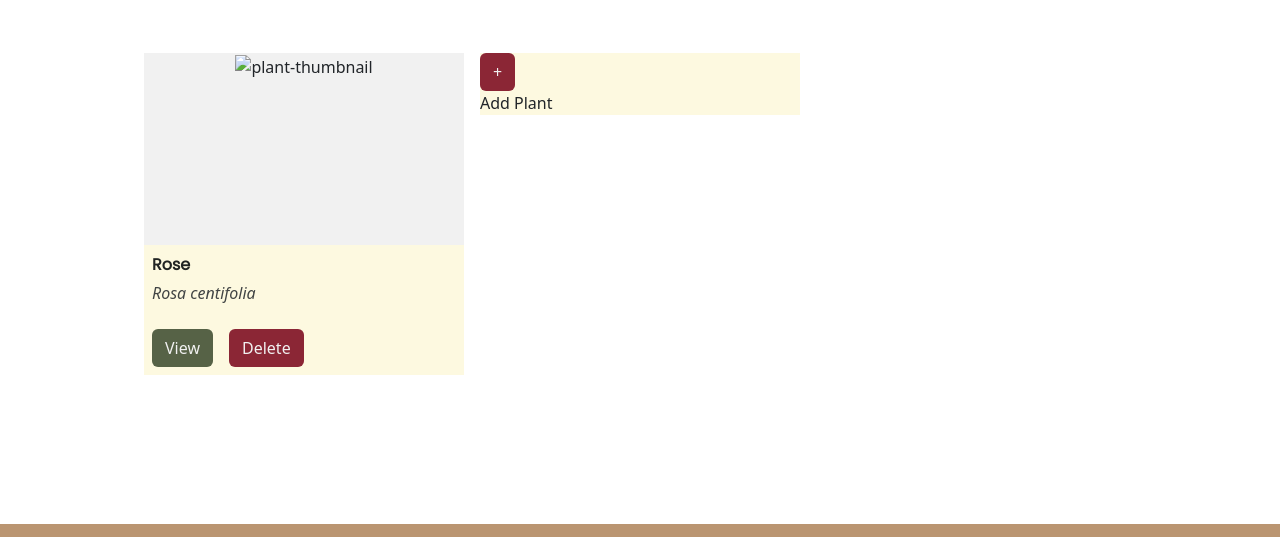
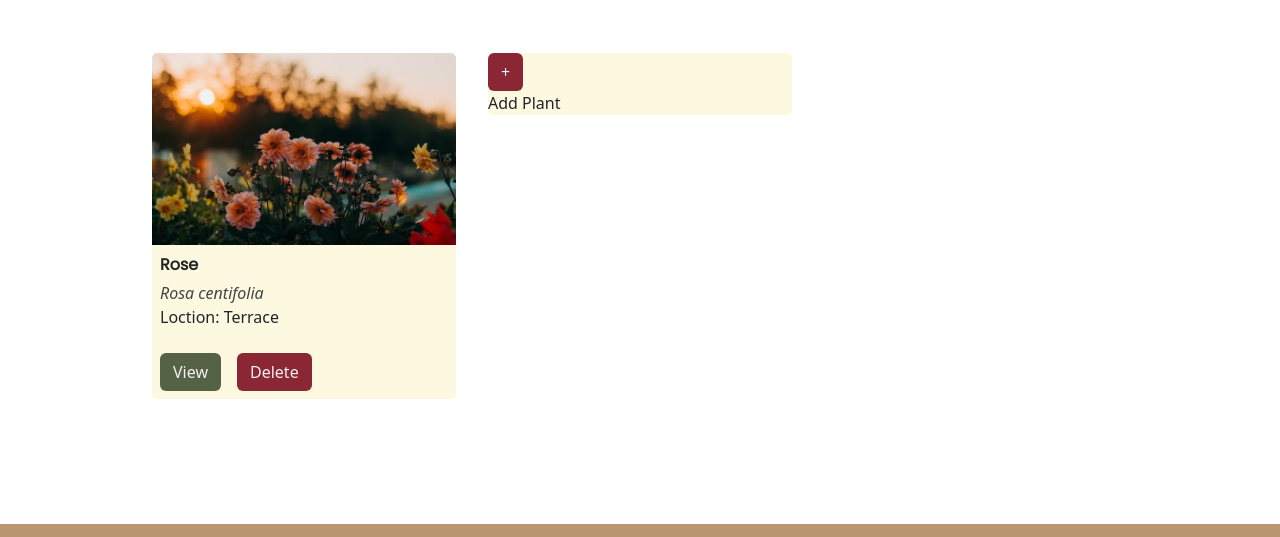
Before and after one commit to Tulasi2304/plant-care-tracker-app, a plain HTML site: page plants.html in a window 1280 px wide. Shown: the part 216-753 px from the top of the page. Drawn offline with nearby package versions, Linux system fonts and the light colour scheme.

Commit message:
Update plants style

```diff
--- a/css/styles.css
+++ b/css/styles.css
@@ -153,9 +153,21 @@ p.navbar-brand {
 
 .plant-card {
     background-color: var(--cornsilk);
+    border-radius: 5px;
+    box-shadow: none;
+    transform: perspective(100px) translateZ(0px);
+    transition: box-shadow 125ms ease-in-out,
+                transform 125ms ease-in-out;
+}
+
+.plant-card:hover {
+    box-shadow: 5px 5px 7px 0px #21242347;
+    transform: perspective(100px) translateZ(2px);
+
 }
 
 .plant-card-image {
+    border-radius: 5px 5px 0 0;
     height: 12rem;
     max-width: 100%;
     background-color: var(--white-alt);
@@ -164,17 +176,14 @@ p.navbar-brand {
 }
 
 .plant-card-image img {
+    width: 100%;
+    border-radius: 5px 5px 0 0;
     height: inherit;
     transform: scale(1);
     opacity: 1;
     transition-property: transform, opacity;
     transition-duration: 200ms;
     transition-timing-function: ease-in-out;
-}
-
-.plant-card-image img:hover {
-    opacity: 0.75;
-    transform: scale(1.2);
 }
 
 .plant-card-body {
@@ -194,8 +203,13 @@ p.navbar-brand {
 
 .scientific-name {
     margin-top: 0;
+    margin-bottom: 0;
     font-style: italic;
     opacity: 0.85;
+}
+
+.location {
+    margin-top: 0;
 }
 
 .flex {
--- a/plants.html
+++ b/plants.html
@@ -43,7 +43,7 @@
     <h1 class="title">My Plants</h1>
 
     <div id ="plantsList" class="row pt-5 pb-5 mx-lg-4 px-3 px-lg-5">
-        <div class="col-lg-4 pb-3 px-2 add-plant">
+        <div class="col-lg-4 pb-3 px-3 add-plant">
           <div class="plant-card">
             <button id="addPlant" type="button" class="btn">+</button>
             <p>Add Plant</p>
--- a/script.js
+++ b/script.js
@@ -62,19 +62,19 @@ const testPlant = {
 function displayPlant(plant) {
   let { id, name, scientificName: sciName, location: loc } = plant;
   let newPlant = document.createElement('div');
-  newPlant.className = 'col-lg-4 pb-3 px-2';
+  newPlant.className = 'col-lg-4 pb-3 px-3';
   let plantCard = document.createElement('div');
   plantCard.classList.add("plant-card");
   plantCard.id = `no-${id}`;
   newPlant.appendChild(plantCard);
   let plantCardImg = document.createElement('div');
   plantCardImg.classList.add("plant-card-image");
-  plantCardImg.innerHTML = `<img src="${""}" alt="plant-thumbnail">`;
+  plantCardImg.innerHTML = `<img src="${"images/pexels-irina-iriser-1408199.jpg"}" alt="plant-thumbnail">`;
   plantCard.appendChild(plantCardImg);
   let plantCardBody = document.createElement('div');
   plantCardBody.classList.add("plant-card-body");
   plantCardBody.innerHTML =
-    `<p class="plant-name"><a href="#">${name}</a></p> <p class="scientific-name">${sciName}</p>`;
+    `<p class="plant-name"><a href="#">${name}</a></p> <p class="scientific-name">${sciName}</p> <p class="location">Loction: ${loc}</p>`;
   plantCard.appendChild(plantCardBody);
   let plantCardButtons = document.createElement('div');
   plantCardButtons.className = "flex card-buttons";
```
